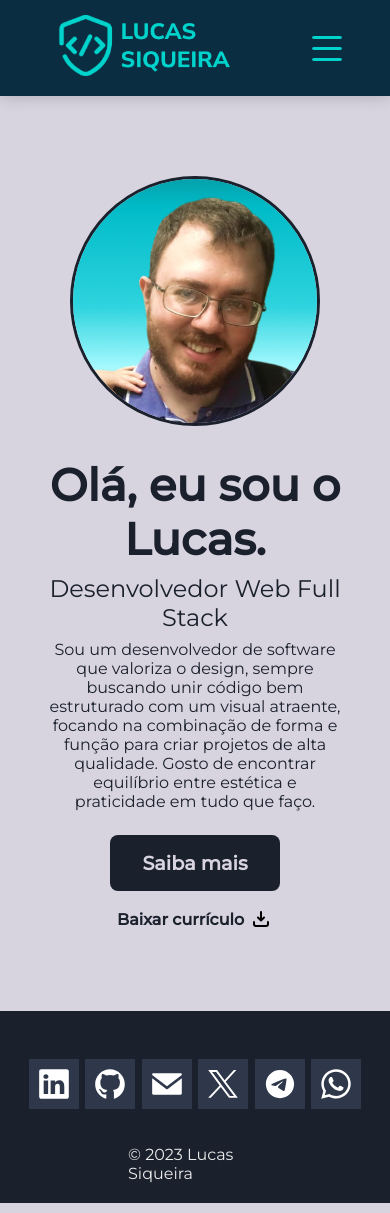
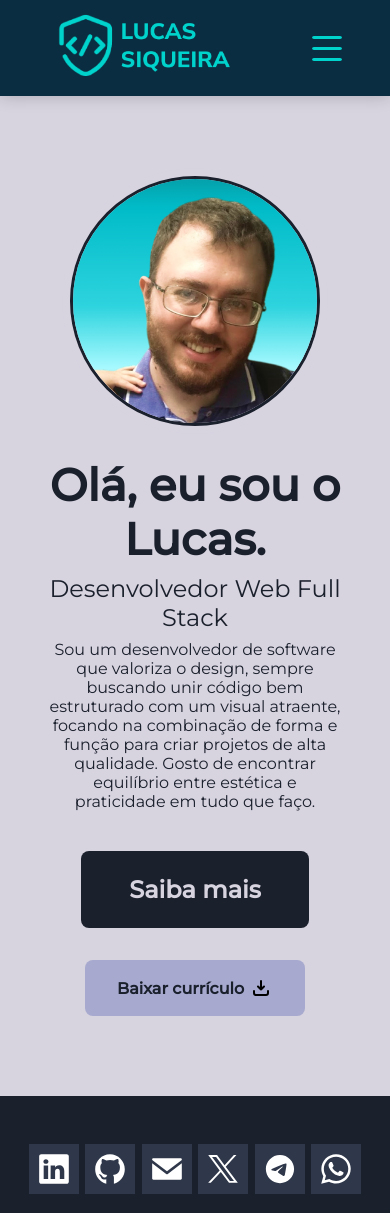
Before and after one commit to lucasiqueira/portfolio, a React (Vite) app: page / in a window 390 px wide. Shown: the top 1213 px of the page. Built offline with nearby package versions, Linux system fonts and the light colour scheme; a web font is replaced by a local one.

Commit message:
style: adds new responsive buttons for Home page

```diff
--- a/src/styles/pages/Home.css
+++ b/src/styles/pages/Home.css
@@ -161,4 +161,17 @@
     justify-content: center;
     align-items: center;
   }
+
+  .home-main-button {
+    padding: 1.5rem 3rem;
+    margin-top: 2rem;
+    font-size: 1.5rem;
+  }
+
+  .home-main-button-cv {
+    margin-top: 2rem;
+    background-color: var(--color-gray);
+    padding: 1rem 2rem;
+    border-radius: 0.5rem;
+  }
 }
```
